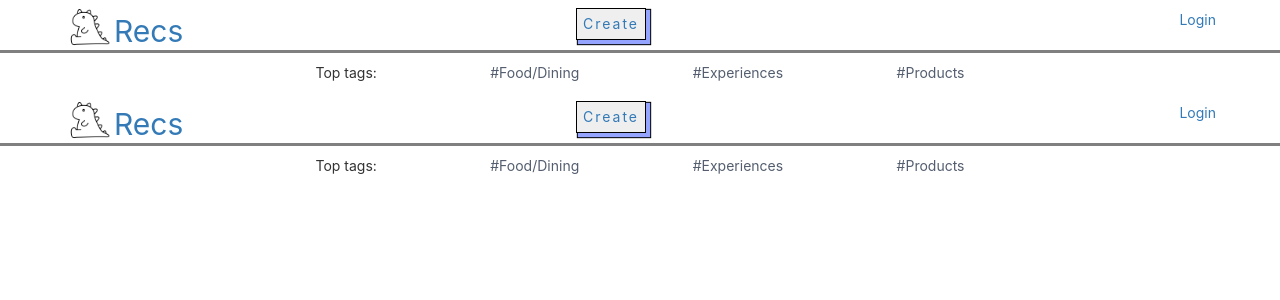
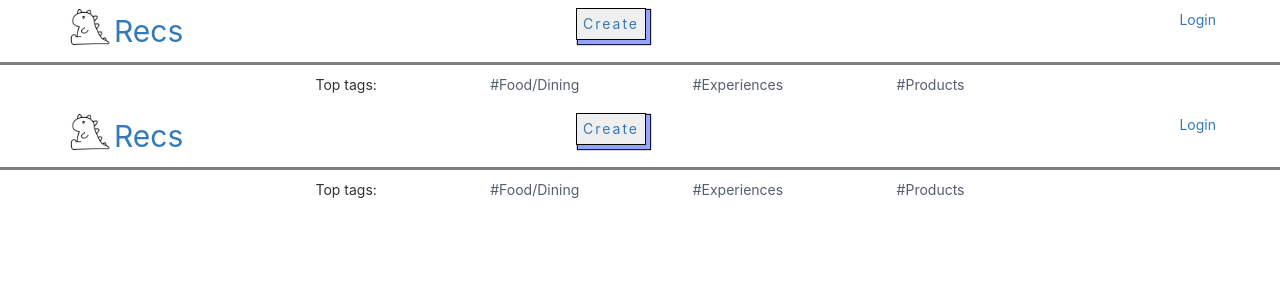
Before and after one commit to amandasakuma/Recs, a React (Create React App) app in the folder client/: page /header in a window 1280 px wide. Shown: the top 300 px of the page. Built offline with nearby package versions, Linux system fonts and the light colour scheme; no server answers.

Commit message:
navbar move

```diff
--- a/client/src/index.css
+++ b/client/src/index.css
@@ -154,7 +154,7 @@ code {
 }
 
 .navBar {
-  height: 53px;
+  height: 65px;
   width: 100%;
   padding: 0.5rem 0rem;
   /* margin-top: 5px; */
```
